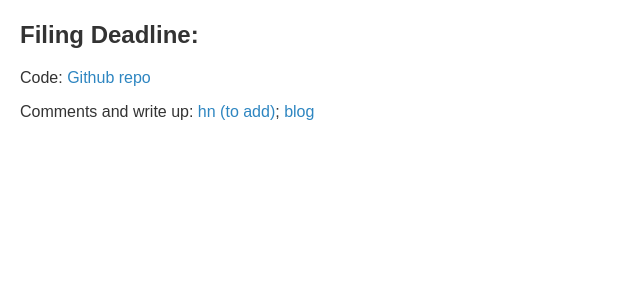
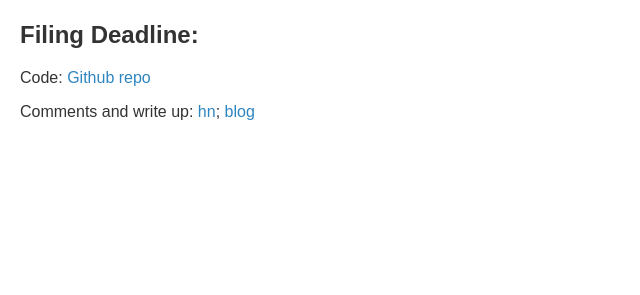
Before and after one commit to 3willows/Deep-Seek-experiment, a Flask app: page / in a window 1280 px wide. Shown: the part 322-617 px from the top of the page, without its empty margins (0-640 px from the left). Run offline with Flask 3, Linux system fonts and the light colour scheme.

Commit message:
Add Hacker News link

```diff
--- a/templates/index.html
+++ b/templates/index.html
@@ -34,7 +34,7 @@
         <img id="calendar-image" src="" alt="Calendar">
     </div>
     <p>Code: <a href="https://github.com/3willows/Deep-Seek-experiment" target="_blank">Github repo</a></p>
-    <p>Comments and write up: <a href="" target="_blank">hn (to add)</a>; <a href="https://programming-blog.3willows.xyz/post/2025-01-27-deep-seek/" target="_blank">blog</a></p>
+    <p>Comments and write up: <a href="https://news.ycombinator.com/item?id=42840228" target="_blank">hn</a>; <a href="https://programming-blog.3willows.xyz/post/2025-01-27-deep-seek/" target="_blank">blog</a></p>
     <script>
         // Set the default date to today
         document.addEventListener('DOMContentLoaded', function () {
```
